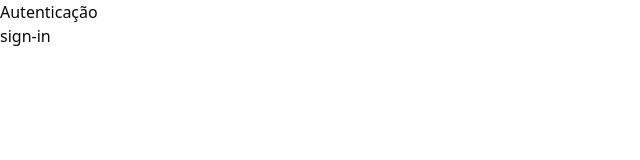
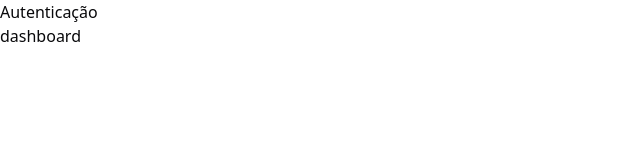
Before and after one commit to Newton-Duarte/pizzashop-web, a React (Vite) app: page /sign-in in a window 1280 px wide. Shown: the top 160 px of the page, without its empty margins (0-640 px from the left). Built offline with nearby package versions, Linux system fonts and the light colour scheme.

Commit message:
feat: add react helmet async package and config

```diff
--- a/package.json
+++ b/package.json
@@ -18,6 +18,7 @@
     "match-sorter": "^6.3.4",
     "react": "^18.2.0",
     "react-dom": "^18.2.0",
+    "react-helmet-async": "^2.0.4",
     "react-router-dom": "^6.22.0",
     "sort-by": "^1.2.0",
     "tailwind-merge": "^2.2.1",
--- a/src/App.tsx
+++ b/src/App.tsx
@@ -1,9 +1,15 @@
 import './global.css'
 
+import { Helmet, HelmetProvider } from 'react-helmet-async'
 import { RouterProvider } from 'react-router-dom'
 
 import { router } from './routes'
 
 export function App() {
-  return <RouterProvider router={router} />
+  return (
+    <HelmetProvider>
+      <Helmet titleTemplate="%s | pizza.shop" />
+      <RouterProvider router={router} />
+    </HelmetProvider>
+  )
 }
--- a/src/pages/app/dashboard.tsx
+++ b/src/pages/app/dashboard.tsx
@@ -1,3 +1,10 @@
+import { Helmet } from 'react-helmet-async'
+
 export function Dashboard() {
-  return <div>dashboard</div>
+  return (
+    <>
+      <Helmet title="Dashboard" />
+      <div>Dashboard</div>
+    </>
+  )
 }
--- a/src/pages/auth/sign-in.tsx
+++ b/src/pages/auth/sign-in.tsx
@@ -1,3 +1,10 @@
+import { Helmet } from 'react-helmet-async'
+
 export function SignIn() {
-  return <div>sign-in</div>
+  return (
+    <>
+      <Helmet title="Login" />
+      <div>dashboard</div>
+    </>
+  )
 }
```
Also changed, not shown: 1 other file (tests, documents, lock files or other folders).
